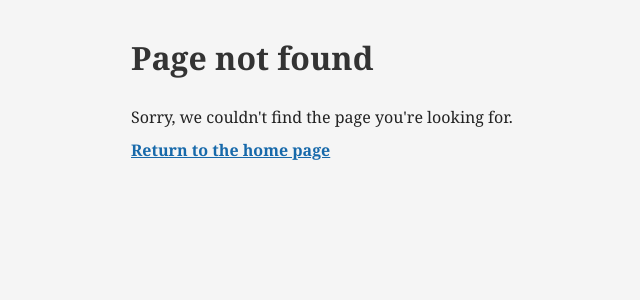
After one commit to eric-gns/answers_to_30days_python, a Flask app: template templates/404.html in a window 1280 px wide. The commit adds this page. Shown: the top 300 px of the page, without its empty margins (145-785 px from the left). Run offline with Flask 3, Linux system fonts and the light colour scheme; the template is opened without the code that fills it, so the values that code supplies are empty.

Commit message:
final stage of the repo THANKS GOD!!!!!!

```diff
--- a/app.py
+++ b/app.py
@@ -2,12 +2,20 @@ from bson.errors import InvalidId
 from bson.objectid import ObjectId
 from flask import Flask, redirect, render_template, request, url_for
 import pymongo
+import os
+from dotenv import load_dotenv
 
+
+load_dotenv()  # Load environment variables from .env file
 app = Flask(__name__)
 
 # Connect to MongoDB
-client = pymongo.MongoClient("mongodb://localhost:27017/")
-db = client["quotes_db"]
+# Best Practice Pattern
+mongo_uri = os.getenv("MONGO_URI", "mongodb://localhost:27017/")
+db_name = os.getenv("DB_NAME", "quotes_db")
+
+client = pymongo.MongoClient(mongo_uri)
+db = client[db_name]
 collection = db["quotes"]
 
 
@@ -53,6 +61,9 @@ def delete_quote_ui(quote_id):
 
   return redirect(url_for("home"))
 
+@app.errorhandler(404)
+def page_not_found(e):
+  return render_template("404.html"), 404
 
 if __name__ == "__main__":
-  app.run(debug=True, port=5000)
+  app.run(debug=os.getenv("DEBUG") == "True", port=int(os.getenv("PORT")))
--- a/day_29_HTML_Web_Interface.py
+++ b/day_29_HTML_Web_Interface.py
@@ -0,0 +1 @@
+#the files are in the templates folder, and in the app.py file.
--- /dev/null
+++ b/day_30_projects/style.css
@@ -0,0 +1,57 @@
+* {
+	box-sizing: border-box;
+}
+
+body {
+	max-width: 760px;
+	margin: 0 auto;
+	padding: 2rem 1rem;
+	color: #222;
+	background-color: #f5f5f5;
+	font-family: Georgia, "Times New Roman", serif;
+	line-height: 1.6;
+}
+
+h1 {
+	margin-top: 0;
+	color: #333;
+}
+
+a {
+	color: #1769aa;
+	font-weight: bold;
+}
+
+a:hover,
+a:focus {
+	color: #0d4773;
+}
+
+p {
+	margin: 0.5rem 0;
+}
+
+form {
+	margin: 0.75rem 0 1.5rem;
+}
+
+button {
+	padding: 0.5rem 0.85rem;
+	border: 1px solid #1769aa;
+	border-radius: 4px;
+	color: #fff;
+	background-color: #1769aa;
+	cursor: pointer;
+	font: inherit;
+}
+
+button:hover,
+button:focus {
+	background-color: #0d4773;
+}
+
+hr {
+	margin: 1.5rem 0;
+	border: 0;
+	border-top: 1px solid #ccc;
+}
--- /dev/null
+++ b/templates/404.html
@@ -0,0 +1,14 @@
+<!DOCTYPE html>
+<html lang="en">
+<head>
+    <meta charset="UTF-8">
+    <meta name="viewport" content="width=device-width, initial-scale=1.0">
+    <title>Page Not Found</title>
+    <link rel="stylesheet" href="{{ url_for('static', filename='style.css') }}">
+</head>
+<body>
+    <h1>Page not found</h1>
+    <p>Sorry, we couldn't find the page you're looking for.</p>
+    <a href="{{ url_for('home') }}">Return to the home page</a>
+</body>
+</html>
--- a/templates/add_quote.html
+++ b/templates/add_quote.html
@@ -4,6 +4,7 @@
     <meta charset="UTF-8">
     <meta name="viewport" content="width=device-width, initial-scale=1.0">
     <title>Add Quote</title>
+    <link rel="stylesheet" href="{{ url_for('static', filename='style.css') }}">
 </head>
 <body>
     <div>
--- a/templates/index.html
+++ b/templates/index.html
@@ -3,6 +3,7 @@
 <head>
     <meta charset="UTF-8">
     <title>Quotes App</title>
+    <link rel="stylesheet" href="{{ url_for('static', filename='style.css') }}">
 </head>
 <body>
     <h1>Quotes!</h1>
```
Also changed, not shown: 1 other file.
